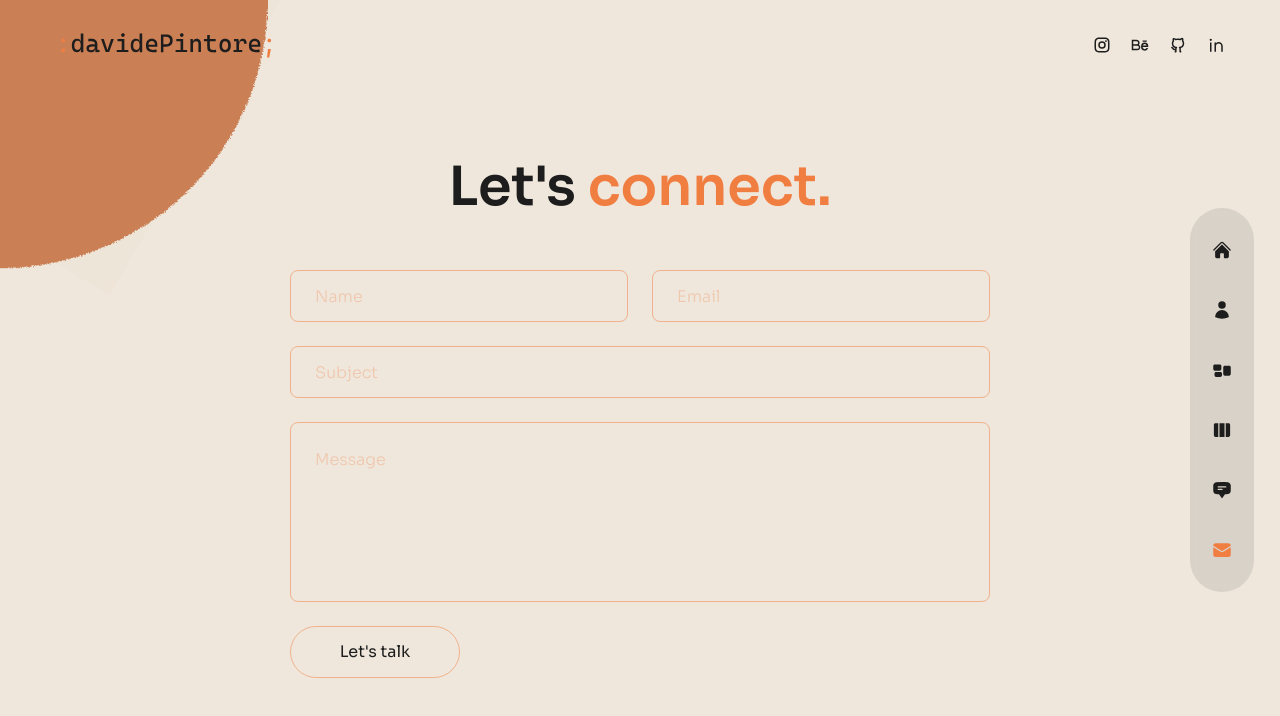
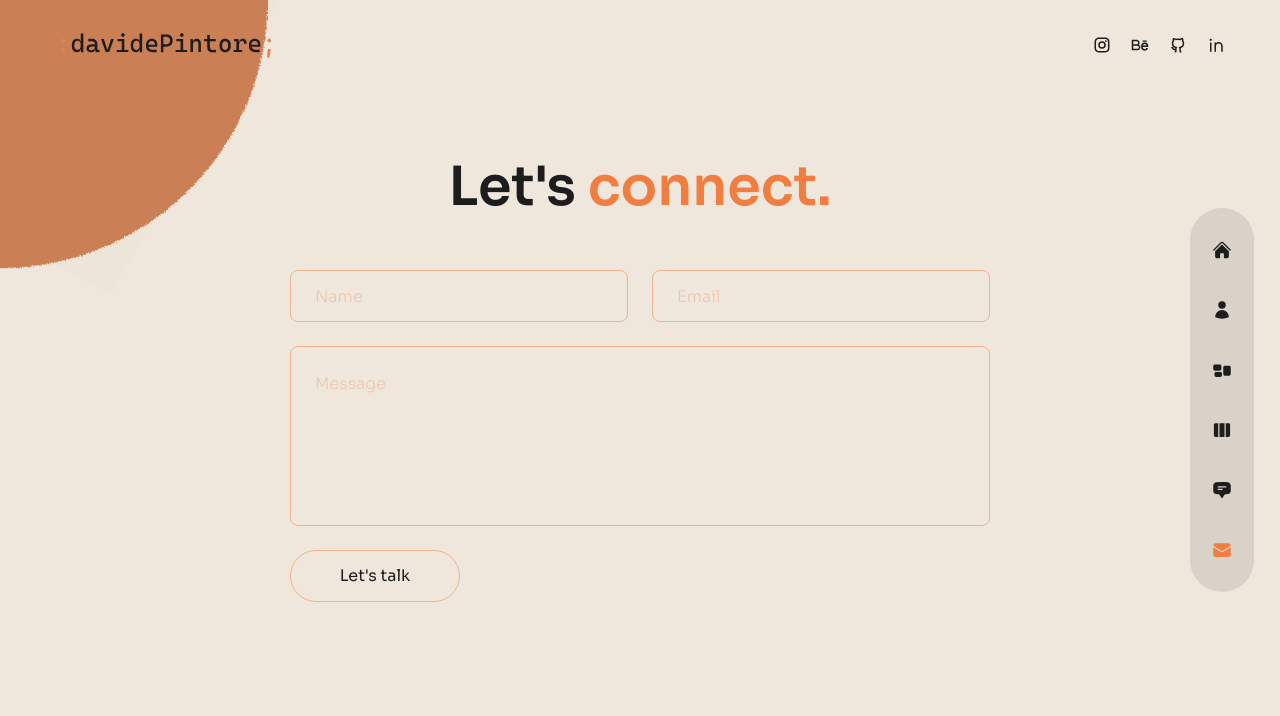
Before and after one commit to DartleDartle/Dartle-portfolio, a Next.js app: page /contact in a window 1280 px wide. Shown: the top 716 px of the page. Built offline with nearby package versions, Linux system fonts and the light colour scheme.

Commit message:
Added the nodemailer for let people send me emails.

```diff
--- a/package.json
+++ b/package.json
@@ -12,6 +12,7 @@
     "@next/font": "^13.4.4",
     "framer-motion": "^10.12.16",
     "next": "13.4.3",
+    "nodemailer": "^6.9.13",
     "react": "18.2.0",
     "react-countup": "^6.4.2",
     "react-dom": "18.2.0",
--- /dev/null
+++ b/pages/api/contact.js
@@ -0,0 +1,27 @@
+import nodemailer from 'nodemailer';
+
+export default async function handler(req, res) {
+  const { name, email, message } = req.body;
+
+  const transporter = nodemailer.createTransport({
+    service: 'gmail',
+    auth: {
+      user: process.env.EMAIL,
+      pass: process.env.PASSWORD,
+    },
+  });
+
+  try {
+    await transporter.sendMail({
+      from: email,
+      to: process.env.EMAIL,
+      subject: `New message from ${name}`,
+      text: message,
+    });
+
+    res.status(200).json({ status: 'Ok' });
+  } catch (error) {
+    console.error(error);
+    res.status(500).json({ error: 'Error sending email' });
+  }
+}
--- a/pages/api/hello.js
+++ /dev/null
@@ -1,5 +0,0 @@
-// Next.js API route support: https://nextjs.org/docs/api-routes/introduction
-
-export default function handler(req, res) {
-  res.status(200).json({ name: 'John Doe' })
-}
--- a/pages/contact/index.js
+++ b/pages/contact/index.js
@@ -7,7 +7,32 @@ import { motion } from 'framer-motion';
 // variants
 import { fadeIn } from '../../variants';
 
+import { useState } from 'react';
+
+
 const Contact = () => {
+    const [name, setName] = useState('');
+    const [email, setEmail] = useState('');
+    const [message, setMessage] = useState('');
+
+    const handleSubmit = async (event) => {
+      event.preventDefault();
+
+      const response = await fetch('/api/contact', {
+        method: 'POST',
+        headers: {
+          'Content-Type': 'application/json',
+        },
+        body: JSON.stringify({ name, email, message }),
+      });
+
+      if (response.ok) {
+        console.log('Message sent');
+      } else {
+        console.error('Error sending message');
+      }
+    };
+
   return (
     <div className='min-h-screen bg-grey'>
       <div className='container mx-auto py-32 text-center xl:text-left flex items-center justify-center h-full'>
@@ -30,15 +55,15 @@ const Contact = () => {
             animate='show'
             exit='hidden'
             className='flex-1 flex flex-col gap-6 w-full mx-auto'
+            onSubmit={handleSubmit}
           >
             {/* input group */}
             <div className='flex gap-x-6 w-full'>
-              <input type='text' placeholder='name' className='input' />
-              <input type='text' placeholder='email' className='input' />
+              <input type='text' value={name} onChange={(e) => setName(e.target.value)} placeholder='name' className='input' required/>
+              <input type='email' value={email} onChange={(e) => setEmail(e.target.value)} placeholder='email' className='input' required/>
             </div>
-            <input type='text' placeholder='subject' className='input' />
-            <textarea placeholder='message' className='textarea'></textarea>
-            <button className='btn rounded-full border border-accent/50 max-w-[170px] px-8 transition-all duration-300 flex items-center justify-center overflow-hidden hover:border-accent group'>
+            <textarea value={message} onChange={(e) => setMessage(e.target.value)} placeholder='message' className='textarea' required></textarea>
+            <button type="submit" className='btn rounded-full border border-accent/50 max-w-[170px] px-8 transition-all duration-300 flex items-center justify-center overflow-hidden hover:border-accent group'>
               <span className='group-hover:-translate-y-[120%] group-hover:opacity-0 transition-all duration-500'>
                 Let&apos;s talk
               </span>
```
Also changed, not shown: 1 other file (tests, documents, lock files or other folders).
